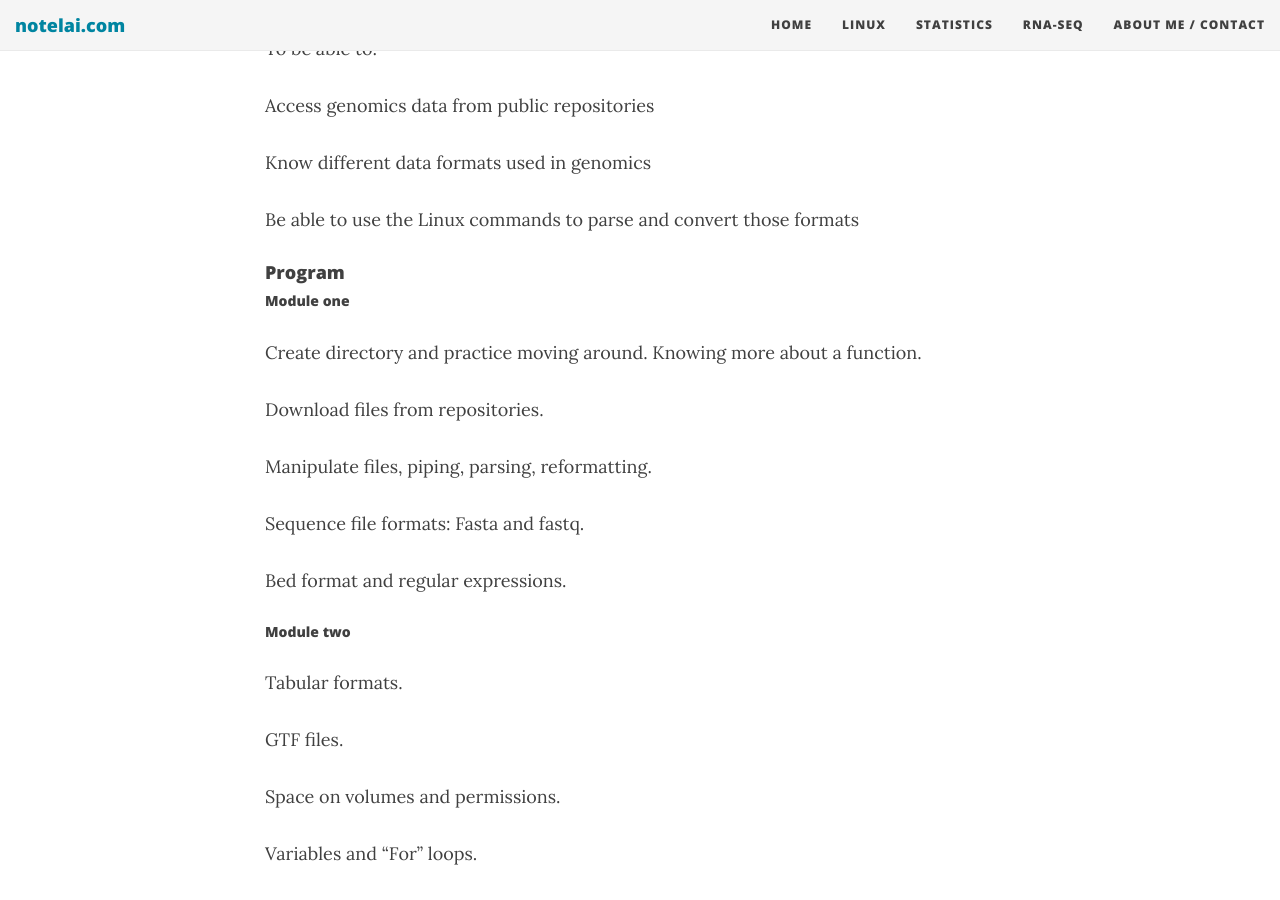
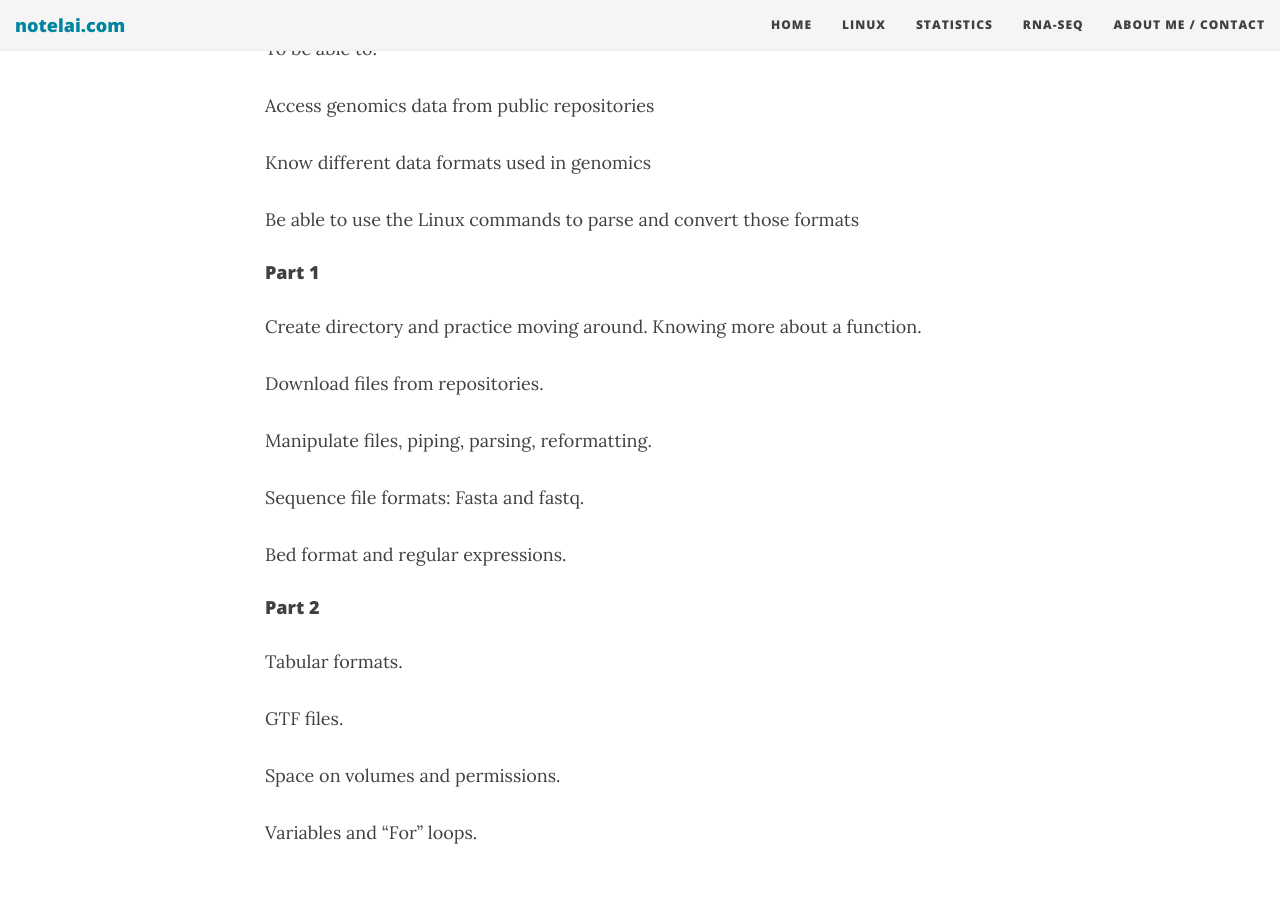
Before and after one commit to notelai/notelai.github.io, a Jekyll site: the page built from linux.md, in a window 1280 px wide and 900 px high, scrolled down 326 px. Built offline with Jekyll 4.4.1, drawn with Linux system fonts in a browser that asks for light colours; nearby versions of some CDN libraries.

Commit message:
add file

```diff
--- a/linux.md
+++ b/linux.md
@@ -13,8 +13,7 @@
 Know different data formats used in genomics
 
 Be able to use the Linux commands to parse and convert those formats
-#### Program
-##### Module one
+#### Part 1
 Create directory and practice moving around. Knowing more about a function.
 
 Download files from repositories.
@@ -24,7 +23,7 @@
 Sequence file formats: Fasta and fastq.
 
 Bed format and regular expressions.
-##### Module two
+#### Part 2
 Tabular formats.
 
 GTF files.
```
